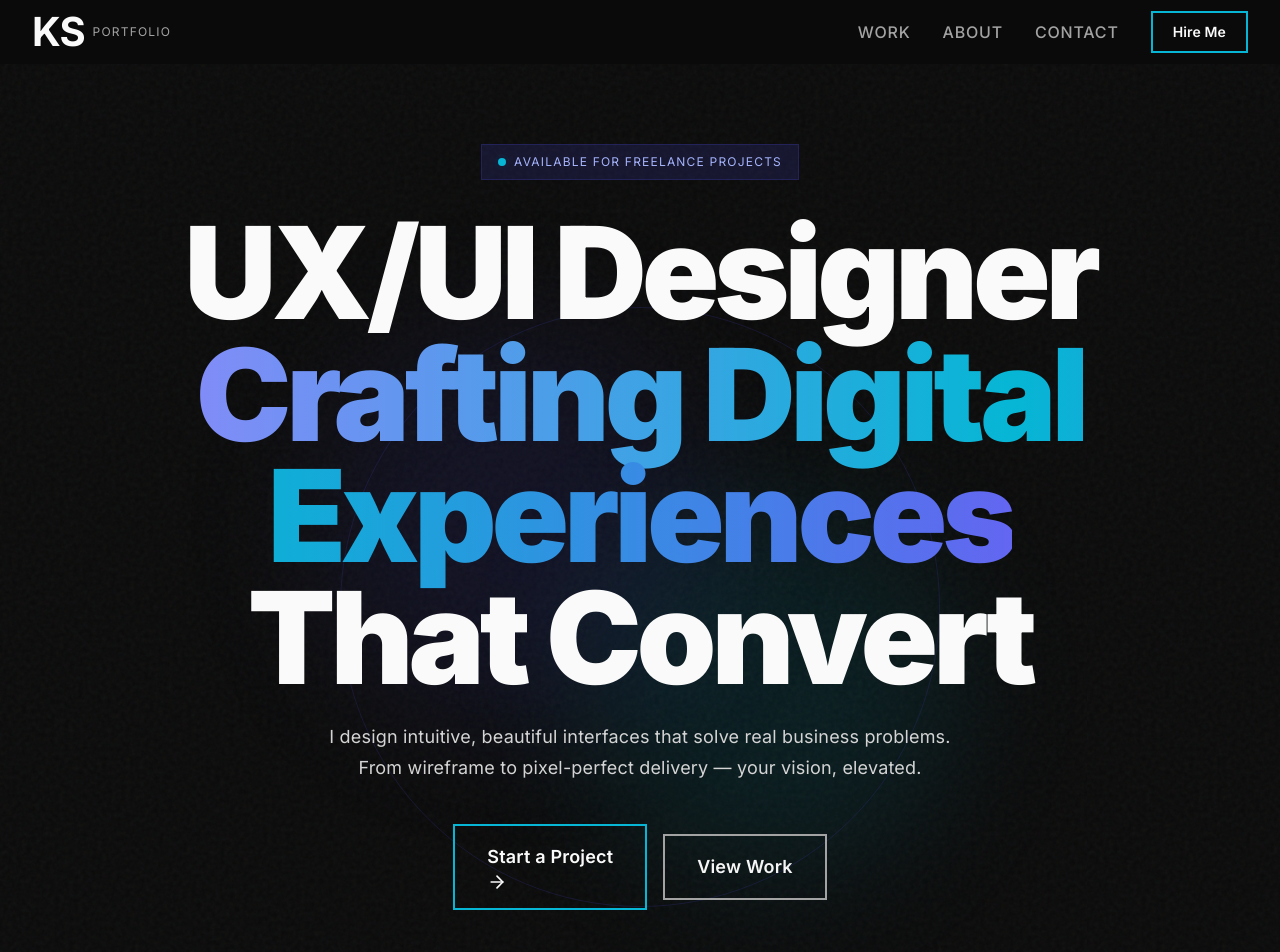
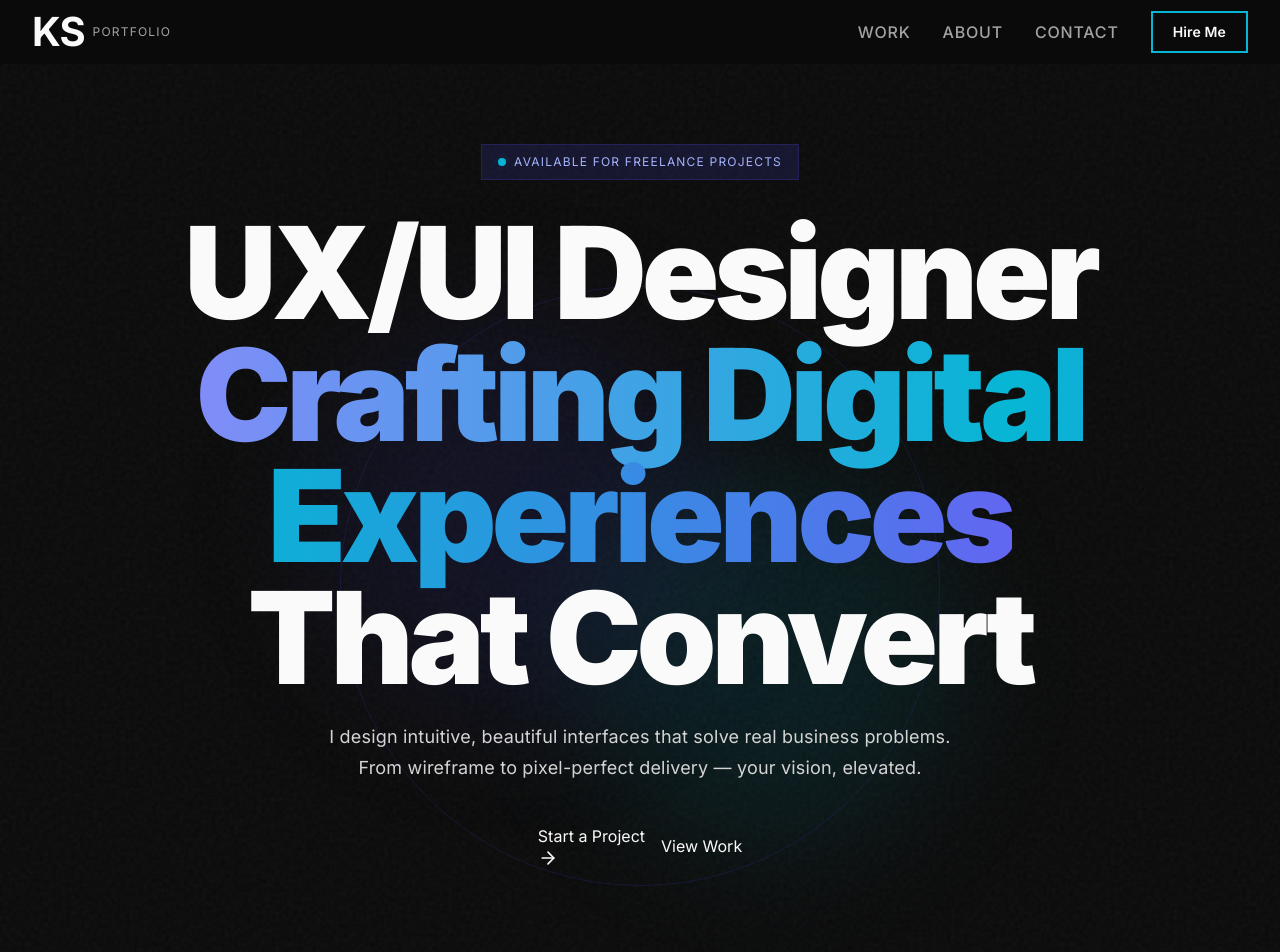
Before and after one commit to sushi34/portfolio-brutalist, a Next.js app: page / in a window 1280 px wide. Shown: the top 952 px of the page. Built offline with nearby package versions, Linux system fonts and the light colour scheme.

Commit message:
Fix: Add asChild support to Button component

```diff
--- a/src/components/ui/Button.tsx
+++ b/src/components/ui/Button.tsx
@@ -1,16 +1,17 @@
 'use client'
 
-import { ButtonHTMLAttributes, forwardRef } from 'react'
+import { ButtonHTMLAttributes, forwardRef, ReactElement, isValidElement } from 'react'
 import { cn } from '@/lib/utils'
 
 interface ButtonProps extends ButtonHTMLAttributes<HTMLButtonElement> {
   variant?: 'primary' | 'secondary' | 'ghost'
   size?: 'sm' | 'md' | 'lg'
   loading?: boolean
+  asChild?: boolean
 }
 
 export const Button = forwardRef<HTMLButtonElement, ButtonProps>(
-  ({ className, variant = 'primary', size = 'md', loading, children, disabled, ...props }, ref) => {
+  ({ className, variant = 'primary', size = 'md', loading, asChild, children, disabled, ...props }, ref) => {
     const baseStyles = 'relative inline-flex items-center justify-center gap-2 font-display font-semibold transition-all duration-fast ease-brutal focus:outline-none focus:ring-2 focus:ring-accent focus:ring-offset-2 focus:ring-offset-neutral-950 disabled:opacity-50 disabled:cursor-not-allowed'
 
     const variants = {
@@ -23,6 +24,29 @@ export const Button = forwardRef<HTMLButtonElement, ButtonProps>(
       sm: 'px-4 py-2 text-body-sm',
       md: 'px-6 py-3 text-body-md',
       lg: 'px-8 py-4 text-body-lg',
+    }
+
+    const Comp = asChild ? (isValidElement(children) ? (children as ReactElement).type : 'button') : 'button'
+
+    if (asChild && isValidElement(children)) {
+      const child = children as ReactElement<HTMLAnchorElement | HTMLButtonElement>
+      return (
+        <Comp
+          ref={ref}
+          className={cn(baseStyles, variants[variant], sizes[size], className, child.props.className)}
+          disabled={disabled || loading}
+          {...props}
+          {...child.props}
+        >
+          {loading && (
+            <svg className="animate-spin h-4 w-4" viewBox="0 0 24 24">
+              <circle className="opacity-25" cx="12" cy="12" r="10" stroke="currentColor" strokeWidth="3" fill="none" />
+              <path className="opacity-75" fill="currentColor" d="M4 12a8 8 0 018-8V0C5.373 0 0 5.373 0 12h4zm2 5.291A7.962 7.962 0 014 12H0c0 3.042 1.135 5.824 3 7.938l3-2.647z" />
+            </svg>
+          )}
+          {child.props.children}
+        </Comp>
+      )
     }
 
     return (
```
